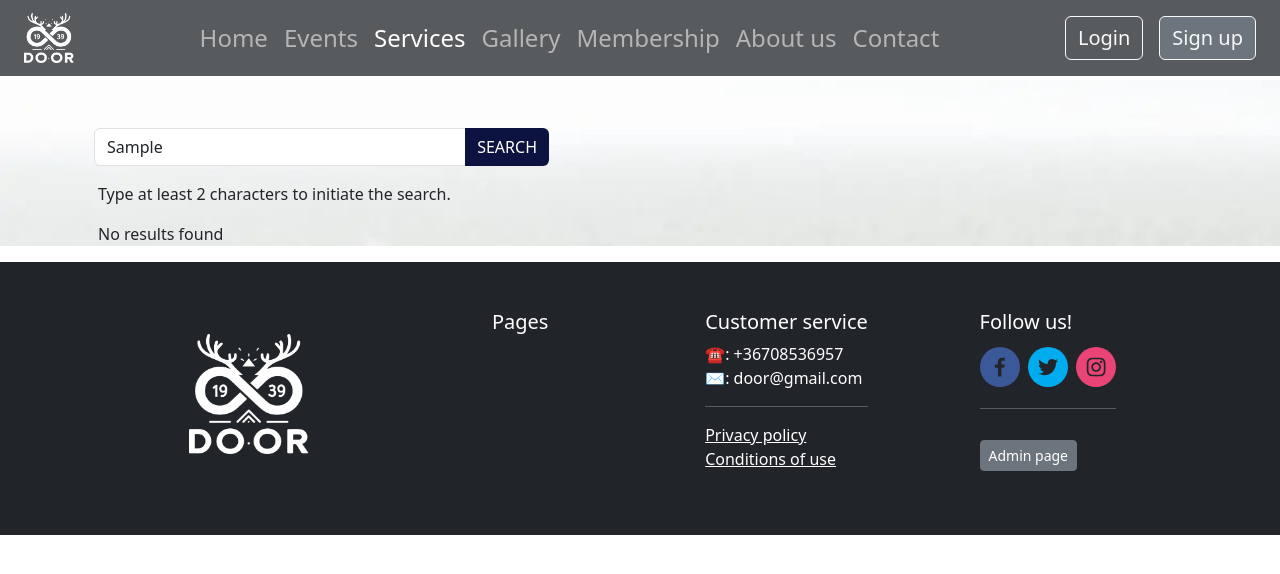
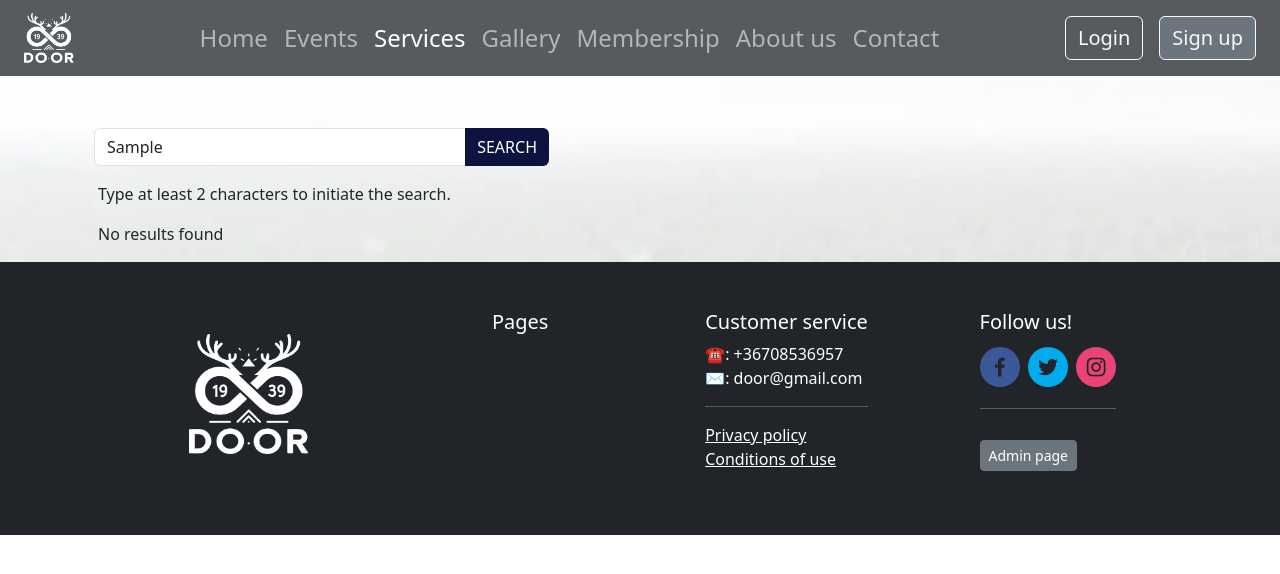
Before and after one commit to progmatic-fs-2023/club-project, a React (Vite) app in the folder client/: page /services in a window 1280 px wide. Both pictures are taken after typing "Sample" into the empty fields and a click on the button "SEARCH". Shown: the top 574 px of the page. Built offline with nearby package versions, Linux system fonts and the light colour scheme.

Commit message:
search bar result box padding fix

```diff
--- a/client/src/pages/Services.jsx
+++ b/client/src/pages/Services.jsx
@@ -286,7 +286,7 @@ function Services() {
         <div style={{ marginTop: '10vh' }}>
           <ServiceSearchBar onSearch={onSearch} />
           <p className="m-3">Type at least 2 characters to initiate the search.</p>
-          {noResults && <p className="m-3">No results found</p>}
+          {noResults && <p style={{ margin: '0 1rem', paddingBottom: '1rem' }}>No results found</p>}
           <AllServices services={services} />
         </div>
       </Container>
```
